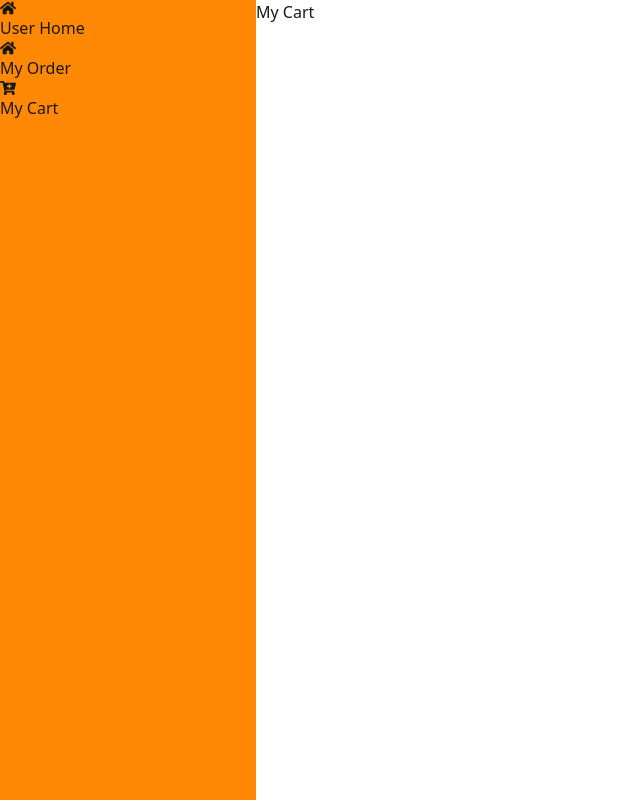
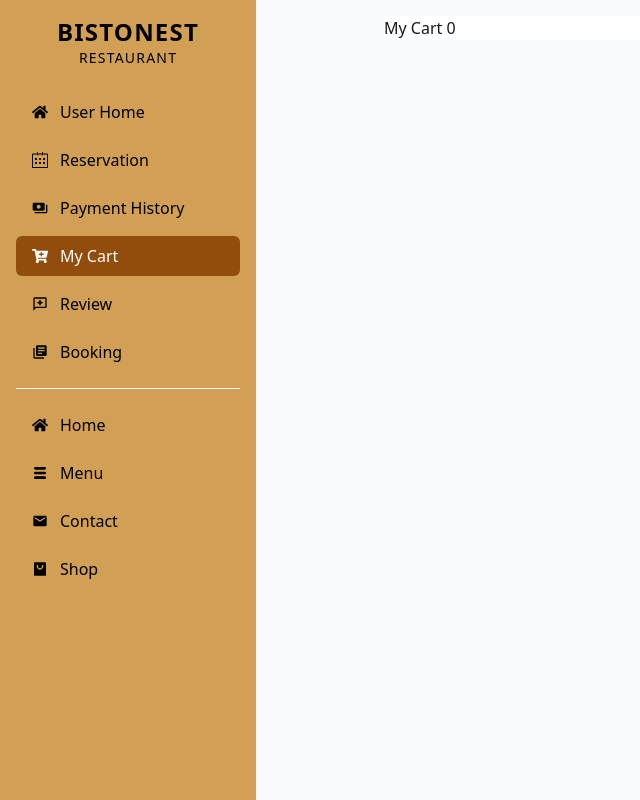
Before and after one commit to MujahidulIslam4541/BistroNest-client, a React (Vite) app: page /dashboard/cart in a window 1280 px wide. Shown: the whole page, without its empty margins (0-640 px from the left). Built offline with nearby package versions, Linux system fonts and the light colour scheme; no server answers.

Commit message:
dasboard page sidebar design complete

```diff
--- a/src/layoutes/Dashboard.jsx
+++ b/src/layoutes/Dashboard.jsx
@@ -1,31 +1,92 @@
-import React from 'react'
 import { FaCartPlus, FaHome } from 'react-icons/fa'
 import { NavLink, Outlet } from 'react-router-dom'
+import { SlCalender } from "react-icons/sl";
+import { MdEmail, MdLibraryBooks, MdPayments, MdOutlineReviews } from "react-icons/md";
+import { TiThMenu } from "react-icons/ti";
+import { RiShoppingBag2Fill } from "react-icons/ri";
 
 const Dashboard = () => {
+    const navLinkStyle = ({ isActive }) =>
+        isActive
+            ? "flex items-center gap-3 py-2 px-4 bg-[#924c0b] text-white rounded-md"
+            : "flex items-center gap-3 py-2 px-4 text-black hover:bg-[#b37335] hover:text-white rounded-md transition";
+
     return (
         <div className='flex'>
-            <div className='w-64 min-h-screen bg-orange-400'>
-                <ul>
+            {/* Sidebar */}
+            <div className='w-64 min-h-screen bg-[#D1A054] p-4'>
+                {/* Logo/Header */}
+                <div className='text-center mb-6'>
+                    <NavLink to='/' className='text-2xl font-extrabold text-black tracking-wider'>
+                        BISTONEST
+                        <span className='block text-sm font-medium text-black'>RESTAURANT</span>
+                    </NavLink>
+                </div>
+
+                {/* Navigation Links */}
+                <ul className='space-y-2'>
                     <li>
-                        <NavLink to='/dashboard/userHome'>
-                            <FaHome></FaHome> User Home</NavLink>
+                        <NavLink to='/dashboard/userHome' className={navLinkStyle}>
+                            <FaHome /> User Home
+                        </NavLink>
                     </li>
                     <li>
-                        <NavLink to='/dashboard/myOrder'>
-                            <FaHome></FaHome> My Order</NavLink>
+                        <NavLink to='/dashboard/reservation' className={navLinkStyle}>
+                            <SlCalender /> Reservation
+                        </NavLink>
                     </li>
                     <li>
-                        <NavLink to='/dashboard/cart'>
-                            <FaCartPlus></FaCartPlus> My Cart</NavLink>
+                        <NavLink to='/dashboard/payment' className={navLinkStyle}>
+                            <MdPayments /> Payment History
+                        </NavLink>
+                    </li>
+                    <li>
+                        <NavLink to='/dashboard/cart' className={navLinkStyle}>
+                            <FaCartPlus/>My Cart
+                        </NavLink>
+                    </li>
+                    <li>
+                        <NavLink to='/dashboard/review' className={navLinkStyle}>
+                            <MdOutlineReviews /> Review
+                        </NavLink>
+                    </li>
+                    <li>
+                        <NavLink to='/dashboard/booking' className={navLinkStyle}>
+                            <MdLibraryBooks /> Booking
+                        </NavLink>
+                    </li>
+
+                    {/* Divider */}
+                    <div className='border-t border-white my-4'></div>
+
+                    {/* General Site Links */}
+                    <li>
+                        <NavLink to='/' className={navLinkStyle}>
+                            <FaHome /> Home
+                        </NavLink>
+                    </li>
+                    <li>
+                        <NavLink to='/menu' className={navLinkStyle}>
+                            <TiThMenu /> Menu
+                        </NavLink>
+                    </li>
+                    <li>
+                        <NavLink to='/contact' className={navLinkStyle}>
+                            <MdEmail /> Contact
+                        </NavLink>
+                    </li>
+                    <li>
+                        <NavLink to='/shope/dessert' className={navLinkStyle}>
+                            <RiShoppingBag2Fill /> Shop
+                        </NavLink>
                     </li>
                 </ul>
             </div>
 
-            <div className='flex-1'>
-                <Outlet></Outlet>
+            {/* Outlet */}
+            <div className='flex-1 bg-gray-50 p-4'>
+                <Outlet />
             </div>
-
         </div>
     )
 }
--- a/src/pages/Dashboard/cart/Cart.jsx
+++ b/src/pages/Dashboard/cart/Cart.jsx
@@ -1,9 +1,11 @@
+import useCart from "../../../hooks/useCart"
 
 
 const Cart = () => {
+    const [cart]=useCart()
     return (
-        <div>
-            <h3>My Cart</h3>
+        <div className="max-w-3xl mx-auto bg-[#FFFFFF] ">
+            <h3>My Cart {cart.length}</h3>
         </div>
     )
 }
```
